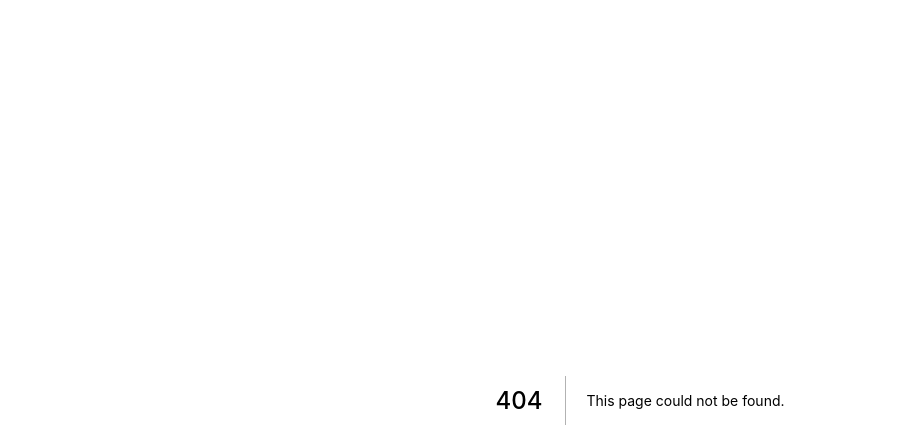
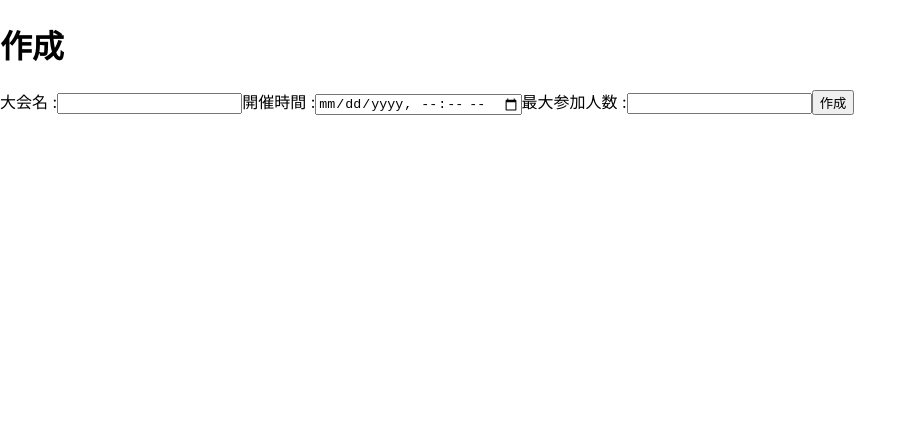
Before and after one commit to K-shir0/make-cup-ui, a Next.js app: page /tournaments/create in a window 1280 px wide. Before the commit this address had no page. Shown: the top 448 px of the page, without its empty margins (0-917 px from the left). Built offline with nearby package versions, Linux system fonts and the light colour scheme.

Commit message:
feat: トーナメント作成ページを追加

```diff
--- /dev/null
+++ b/pages/tournaments/create.tsx
@@ -0,0 +1,23 @@
+import React from "react";
+
+const CreateTournamentsPage: React.FC = () => {
+  return (
+    <>
+      <h1>作成</h1>
+      <form>
+        <label>大会名 :
+          <input type="text"/>
+        </label>
+        <label>開催時間 :
+          <input type="datetime-local"/>
+        </label>
+        <label>最大参加人数 :
+          <input type="number"/>
+        </label>
+        <button>作成</button>
+      </form>
+    </>
+  )
+}
+
+export default CreateTournamentsPage;
--- /dev/null
+++ b/pages/tournaments/index.tsx
@@ -0,0 +1,3 @@
+export default function FirstPost() {
+  return <h1>First Post</h1>
+}
```
